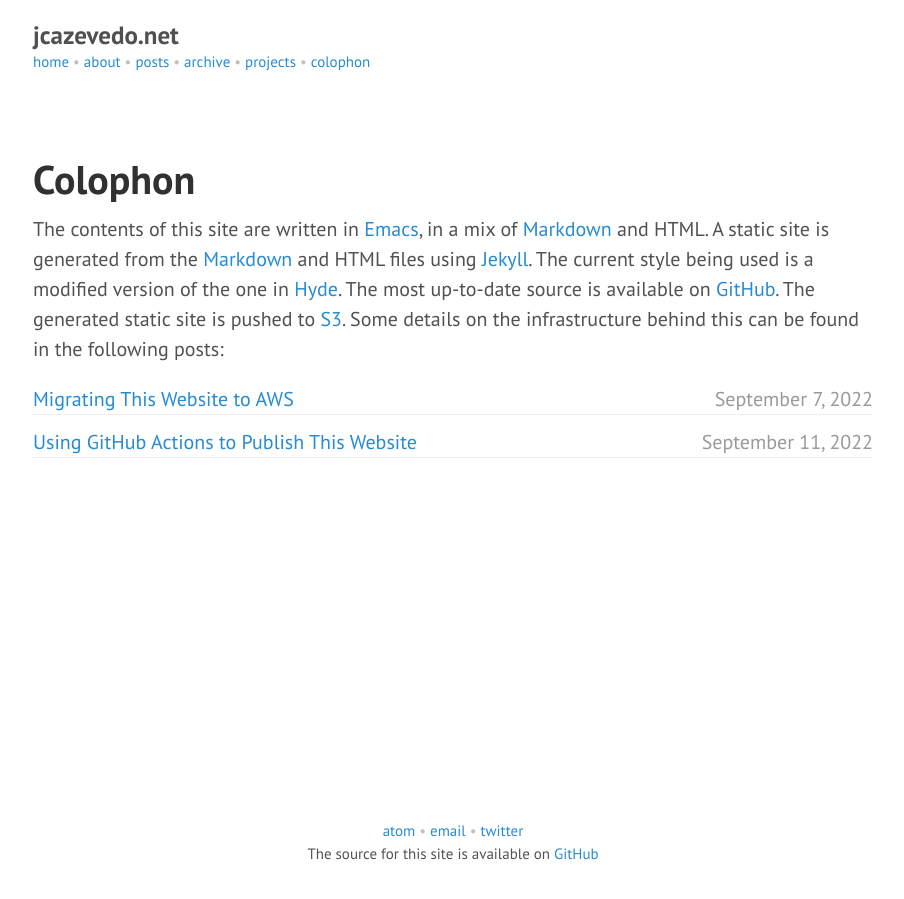
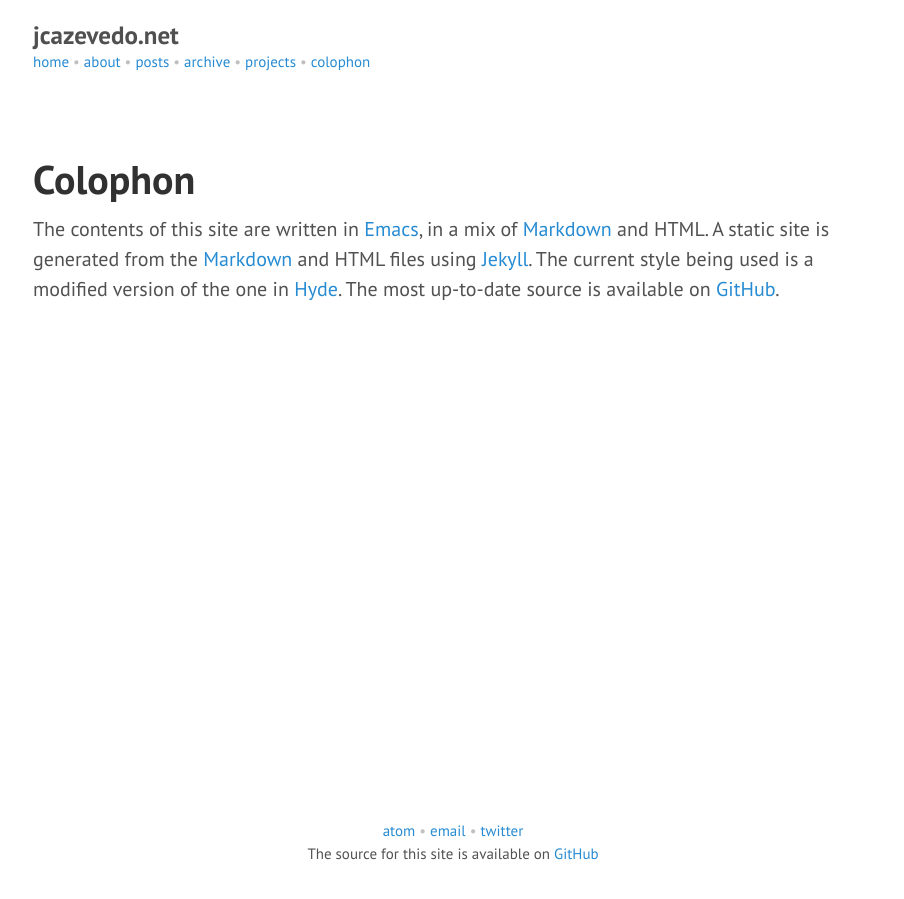
Before and after one commit to jcazevedo/jcazevedo.net, a Jekyll site: the page built from colophon.md, in a window 1280 px wide. Shown: the whole page, without its empty margins (187-1091 px from the left). Built offline with Jekyll 4.4.1, drawn with Linux system fonts in a browser that asks for light colours.

Commit message:
Remove post links from colophon

```diff
--- a/colophon.md
+++ b/colophon.md
@@ -9,15 +9,8 @@ The contents of this site are written in [Emacs][emacs], in a mix of
 [Markdown][markdown] and HTML. A static site is generated from the
 [Markdown][markdown] and HTML files using [Jekyll][jekyll]. The current style
 being used is a modified version of the one in [Hyde][hyde]. The most up-to-date
-source is available on [GitHub][github]. The generated static site is pushed to
-[S3][S3 static website]. Some details on the infrastructure behind this can be
-found in the following posts:
+source is available on [GitHub][github].
 
-{% for post in site.categories.infrastructure reversed %}
-{% include post_link.html post=post %}
-{% endfor %}
-
-[S3 static website]: https://docs.aws.amazon.com/AmazonS3/latest/userguide/WebsiteHosting.html
 [emacs]: https://www.gnu.org/software/emacs/
 [github]: https://github.com/jcazevedo/jcazevedo.net
 [hyde]: https://hyde.getpoole.com/
```
